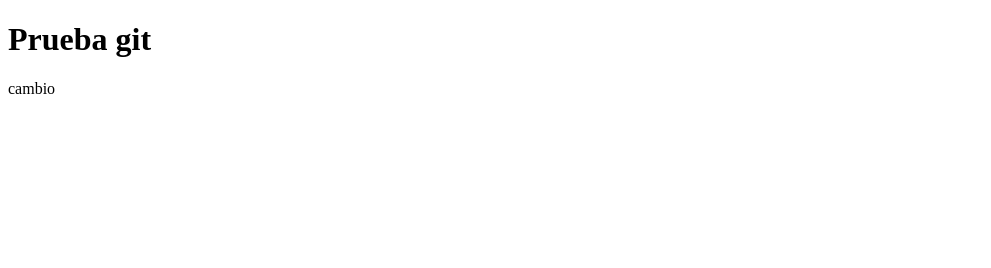
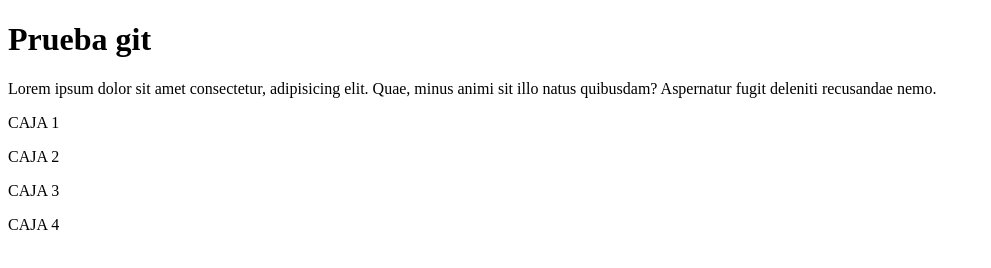
Before and after one commit to jorgemercado99/mi_repositorio, a plain HTML site: page index.html in a window 1280 px wide. Shown: the whole page, without its empty margins (0-991 px from the left). Drawn offline with Linux system fonts and the light colour scheme.

Commit message:
Archivo html modificado

```diff
--- a/index.html
+++ b/index.html
@@ -4,10 +4,22 @@
     <meta charset="UTF-8">
     <meta http-equiv="X-UA-Compatible" content="IE=edge">
     <meta name="viewport" content="width=device-width, initial-scale=1.0">
-    <title>Agregando titulo a mi html</title>
+    <title>Desafio de git</title>
 </head>
 <body>
     <h1>Prueba git</h1>
-    <p>cambio</p>
+    <p>Lorem ipsum dolor sit amet consectetur, adipisicing elit. Quae, minus animi sit illo natus quibusdam? Aspernatur fugit deleniti recusandae nemo.</p>
+    <div>
+        <p>CAJA 1</p>
+    </div>
+    <div>
+        <p>CAJA 2</p>
+    </div>
+    <div>
+        <p>CAJA 3</p>
+    </div>
+    <div>
+        <p>CAJA 4</p>
+    </div>
 </body>
 </html>
```
